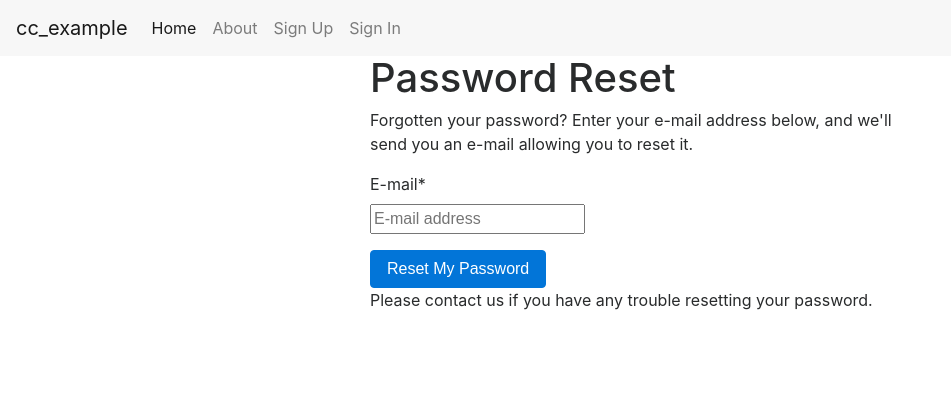
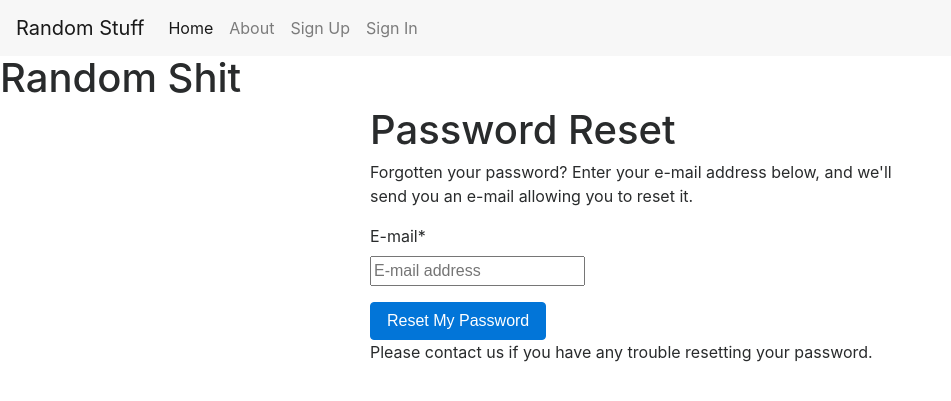
Before and after one commit to JohnVonNeumann/cookie-cutter-example_py, a Django app: page /accounts/password/reset/ in a window 1280 px wide. Shown: the top 401 px of the page, without its empty margins (0-951 px from the left). Run offline with Django 3.2, Linux system fonts and the light colour scheme; some libraries are stand-ins or nearby versions.

Commit message:
minor edits, working my way round the project directory, cookiecutter seems fairly well structured and clean from what I can gather so far, minor changes

```diff
--- a/cc_example/cc_example/templates/base.html
+++ b/cc_example/cc_example/templates/base.html
@@ -3,7 +3,7 @@
   <head>
     <meta charset="utf-8">
     <meta http-equiv="x-ua-compatible" content="ie=edge">
-    <title>{% block title %}cc_example{% endblock title %}</title>
+    <title>{% block title %}Random Stuff{% endblock title %}</title>
     <meta name="viewport" content="width=device-width, initial-scale=1.0">
     <meta name="description" content="">
     <meta name="author" content="">
@@ -33,7 +33,7 @@
         <button class="navbar-toggler navbar-toggler-right" type="button" data-toggle="collapse" data-target="#navbarSupportedContent" aria-controls="navbarSupportedContent" aria-expanded="false" aria-label="Toggle navigation">
           <span class="navbar-toggler-icon"></span>
         </button>
-        <a class="navbar-brand" href="{% url 'home' %}">cc_example</a>
+        <a class="navbar-brand" href="{% url 'home' %}">Random Stuff</a>
 
         <div class="collapse navbar-collapse" id="navbarSupportedContent">
           <ul class="navbar-nav mr-auto">
@@ -67,7 +67,7 @@
       </nav>
 
     </div>
-
+    <div> <h1> Random Shit </h1></div>
     <div class="container">
 
       {% if messages %}
```
Also changed, not shown: 1 other file.
